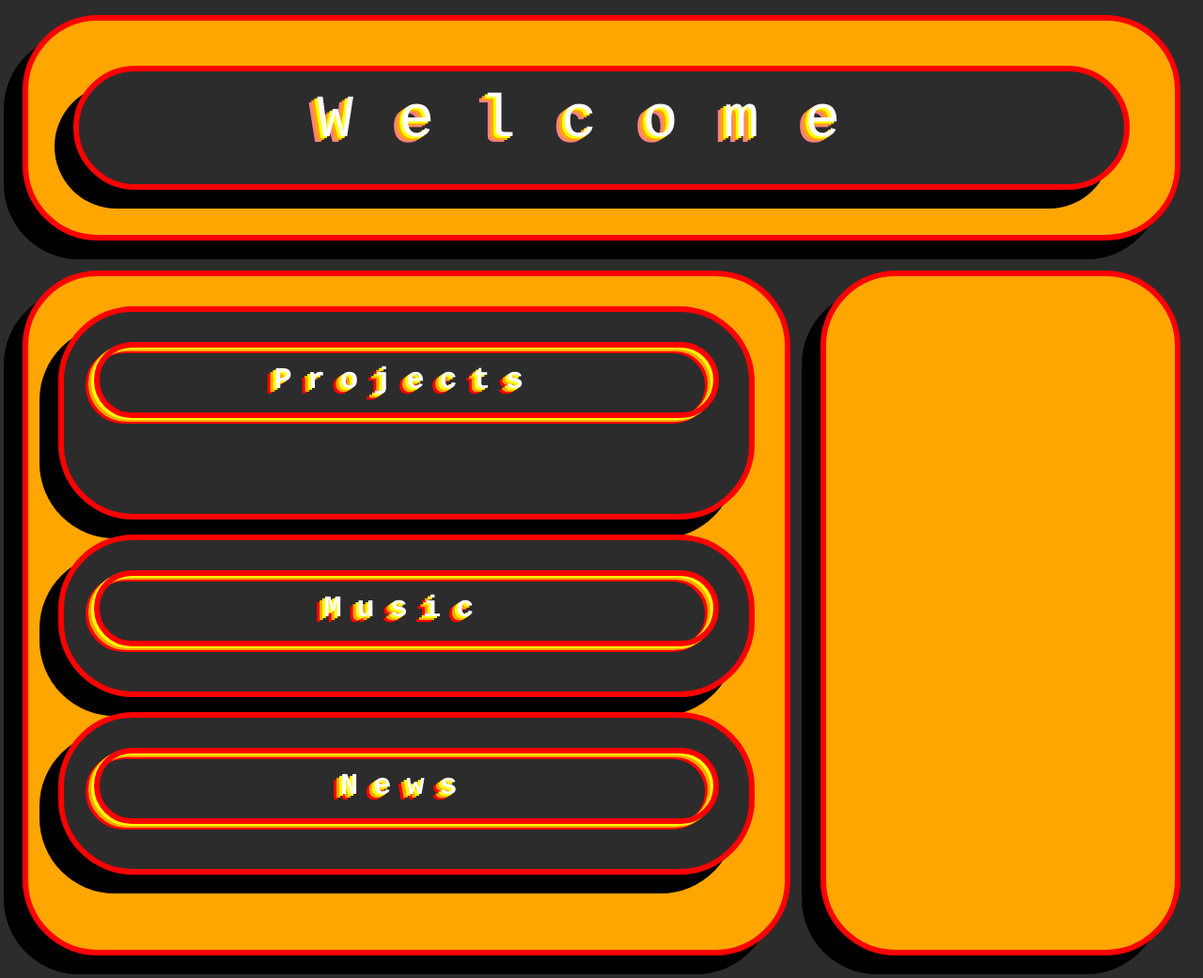
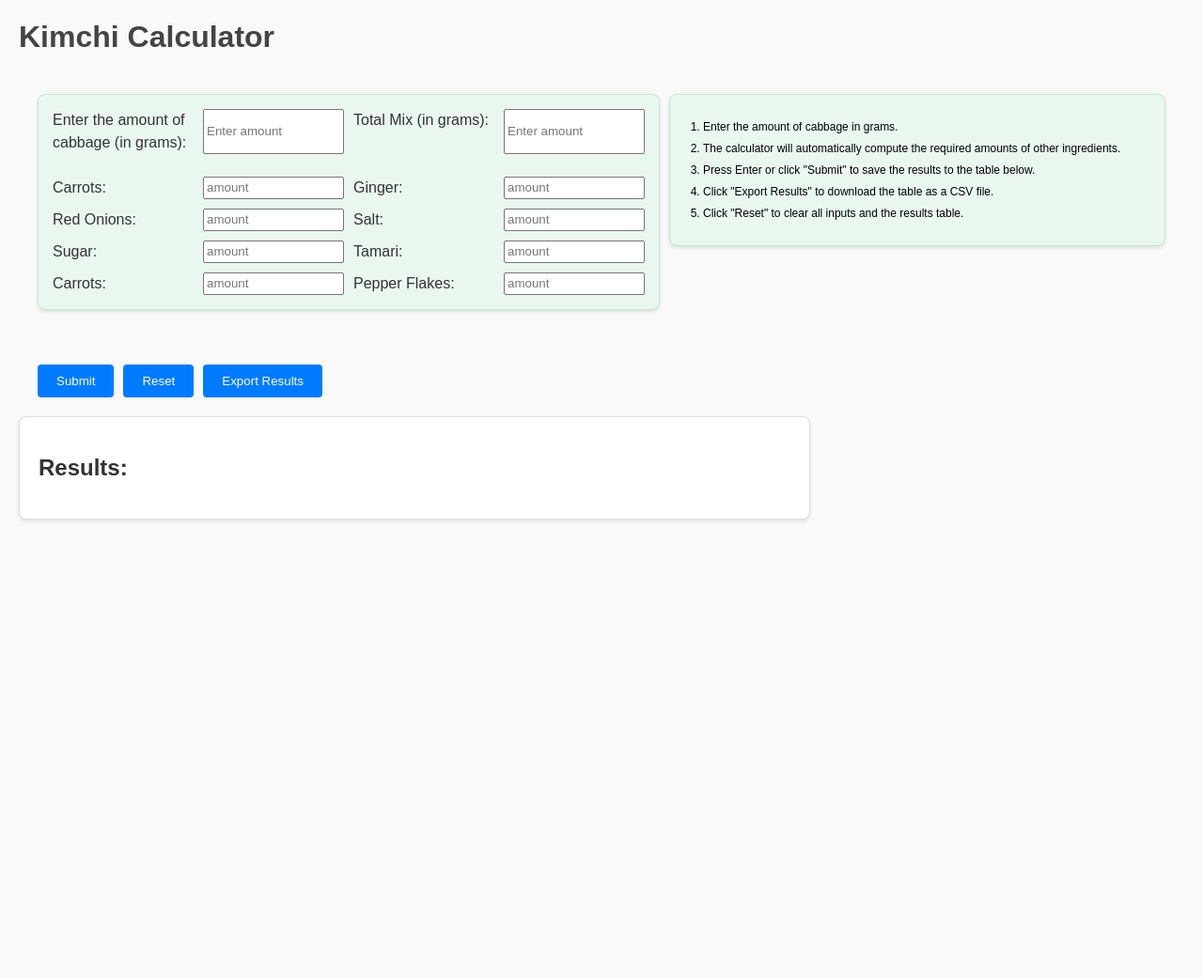
Before and after one commit to eburch521/eburch521.github.io, a PHP site: page / in a window 1280 px wide. Shown: the whole page at 94% size. After the commit the page ends 555 px from the top, so only its background shows below. Run offline with PHP 8.4, Linux system fonts and the light colour scheme.

Commit message:
Add files via upload

```diff
--- a/index.html
+++ b/index.html
@@ -7,28 +7,61 @@
     <title>Document</title>
 </head>
 <body>
-<div id="header" class="outer"><div class="container"><div id="title">Welcome</div></div></div>
-<div id="container2">
-    <div id="sidebar" class="outer">
-    <div id="projects" class="container">
-        <h1>Projects</h1>
-            <a class="links project-links" href="drumMachine2/drumMachine2.html">JS-9 drumMachine</a><br>
-            <a class="links project-links" href="spotify/index.html">BandFinder</a><br>
-            <a class="links project-links" href="forms/index.html">Kimchi Calculator</a><br>
 
+    <h1 id="header">Kimchi Calculator</h1>
+    <div id="main-container">
+        <div id="input-table">
+            <div id="header2">
+                <label for="cabbage">Enter the amount of cabbage (in grams):</label>
+                <input type="number" id="cabbage-amount" class="amounts" placeholder="Enter amount" min="0" step="0.1">
+
+                <label for="total">Total Mix (in grams):</label>
+                <input type="number" id="total-mix" class="amounts" placeholder="Enter amount" min="0" step="0.1">
+            </div>
+            <br>
+            <div id="ingredients">
+                <label for="carrots">Carrots:</label>
+                <input type="number" id="carrot-amount" class="amounts" placeholder="amount" min="0" step="0.1">
+                <label for="ginger">Ginger:</label>
+                <input type="number" id="ginger-amount" class="amounts" placeholder="amount" min="0" step="0.1">
+
+                <label for="redOnion">Red Onions:</label>
+                <input type="number" id="onion-amount" class="amounts" placeholder="amount" min="0" step="0.1">
+                <label for="salt">Salt:</label>
+                <input type="number" id="salt-amount" class="amounts" placeholder="amount" min="0" step="0.1">
+
+                <label for="sugar">Sugar:</label>
+                <input type="number" id="sugar-amount" class="amounts" placeholder="amount" min="0" step="0.1">
+                <label for="tamari">Tamari:</label>
+                <input type="number" id="tamari-amount" class="amounts" placeholder="amount" min="0" step="0.1">
+
+                <label for="garlic">Carrots:</label>
+                <input type="number" id="garlic-amount" class="amounts" placeholder="amount" min="0" step="0.1">
+                <label for="pepperflakes">Pepper Flakes:</label>
+                <input type="number" id="pepper-amount" class="amounts" placeholder="amount" min="0" step="0.1">
+            </div>
+        </div>
+        <div id="instructions">
+            <ol>
+                <li>Enter the amount of cabbage in grams.</li>
+                <li>The calculator will automatically compute the required amounts of other ingredients.</li>
+                <li>Press Enter or click "Submit" to save the results to the table below.</li>
+                <li>Click "Export Results" to download the table as a CSV file.</li>
+                <li>Click "Reset" to clear all inputs and the results table.</li>
+            </ol>
+        </div>
     </div>
-
-    <div id="music" class="container">
-        <h1>Music</h1>
-            <a class="links music-links" href="https://eburch.bandcamp.com">Bandcamp</a>
+    <br>
+    <!-- Add Submit and Reset buttons -->
+    <div id="buttons">
+        <button type="button" id="submit-btn">Submit</button>
+        <button type="reset" id="reset-btn">Reset</button>
+        <button type="button" id="export-btn">Export Results</button>
     </div>
-    <div id="news" class="container">
-        <h1>News</h1>
-            <a class="links news-links" href="https://eburch.bandcamp.com">News</a>
+    <div id="result-container">
+        <h2>Results:</h2>
+        <div id="result1"></div>
     </div>
-</div>
-<div id="viewbox" class="outer"></div>
-</div>
-<script src="index.js"></script>
+    <script src="script.js"></script>
 </body>
 </html>
--- a/style.css
+++ b/style.css
@@ -1,123 +1,151 @@
-body{
-    margin: 1;
-    padding: 1;
-    font-family: Cascadia Code, Courier, monospace;
-    background-color: rgb(44, 44, 44);
-}
-#container2{
-    border-radius: 5rem;
-
-    display: grid;
-    transition: transform .5s;
-    grid-template-columns: auto auto;
-}
-#header{
-    border-radius: 5rem;
-
-    text-align: center;
-    transition: transform .5s;
-    color: white;
-    padding: 2rem;
-    font-size: 4rem;
-
-    text-align: center;
-
-}
-#sidebar{
-  width: fill;
-  transition: transform .5s;
+body {
+  font-family: Arial, sans-serif;
+  margin: 20px;
+  padding: 0;
+  background-color: #f9f9f9;
+  color: #333;
 }
 
-.container{
-
-    border: .4rem solid rgb(255, 0, 0);
-    border-radius: 5rem;
-
-    margin: 1rem;
-    padding: 1rem;
-    box-shadow: -20px 20px  rgb(0, 0, 0);
-    padding-bottom: 2rem;
-    background-color: rgb(44, 44, 44);
-    transition: transform 5s;
+h1 {
+  text-align: left;
+  color: #444;
 }
 
-#viewbox{
-  width: auto;
-  transition: transform 5s;
-  border-radius: 5rem;
 
-}
-#title{
-  text-align: center;
-  border-radius: 5rem;
-  color: white;
-  padding: 0;
-  filter: drop-shadow(-.15rem .15rem rgb(255, 255, 0))
-  drop-shadow(-.15rem .15rem rgb(255, 166, 0)) drop-shadow(-.15rem .15rem rgb(255, 127, 127));
-  transition: transform 5s;
-  font-size: 4rem;
+#result-container {
+  max-width: 800px;
 
-  letter-spacing: 3rem;
-
-}
-h1{
-    text-align: center;
-
-    color: white;
-    padding: 0;
-    filter: drop-shadow(-.15rem .15rem rgb(255, 255, 0)) drop-shadow(-.15rem .15rem rgba(255, 166, 0)) drop-shadow(-.15rem .15rem rgb(255, 0, 0));
-    border: .4rem solid rgb(255, 0, 0);
-    border-radius: 5rem;
-
-    margin: 1rem;
-    padding: 1rem;
-    font-size: 2rem;
-    transition: transform 5s;
-    text-align: center;
-    letter-spacing: 1rem;
-
-}
-.outer{
-  display: block;
-  border: .4rem solid rgb(255, 0, 0);
-  border-radius: 5rem;
-  border-bottom-right-radius: 5rem;
-  margin: 1rem;
-  padding: 1rem;
-  box-shadow: -20px 20px  black;
-  padding-bottom: 4rem;
-  width: fill;
-  background-color: #ffa600;
-  transition: transform 5s;
-
-
+  padding: 20px;
+  background: #fff;
+  border: 1px solid #ddd;
+  border-radius: 8px;
+  box-shadow: 0 2px 4px rgba(0, 0, 0, 0.1);
 }
 
-.links{
-    text-align: center;
-    display: none;
-    margin: 0 auto;
+#result-table {
+  width: 100%;
+  border-collapse: collapse;
+  margin-top: 20px;
 }
 
-.flip-div{
-  transform: rotateY(10deg);
-
-  transition: transform 5s;
+#result-table th, #result-table td {
+  border: 1px solid #ddd;
+  padding: 8px;
+  text-align: left;
 }
 
-.show-links{
-  display: block;
-
+#result-table th {
+  background-color: #f4f4f4;
+  font-weight: bold;
 }
 
-a:link {
-    color: #00ff00;
-    align-items: center;
+#header2{
+    display: grid;
+    grid-template-columns: 150px 150px 150px 150px;
+    gap: 10px;
+}
 
+#ingredients {
+    display: grid;
+    grid-template-columns: 150px 150px 150px 150px;
+    gap: 10px;
+}
+
+#instructions {
+  max-width: 800px;
+  margin: 20px auto;
+  padding: 15px;
+  background-color: #e9f7ef;
+  border: 1px solid #c3e6cb;
+  border-radius: 8px;
+  color: #000000;
+  font-size: 12px;
+  line-height: 1.5;
+  box-shadow: 0 2px 4px rgba(0, 0, 0, 0.1);
+}
+
+#instructions ol {
+  margin: 10px 0;
+  padding-left: 20px;
+}
+
+#instructions li {
+  margin-bottom: 5px;
+}
+
+#main-container {
+  display: flex;
+  justify-content: space-between;
+  align-items: flex-start; /* Align items at the top */
+  max-width: 1200px;
+  gap: 10px;
+  margin: auto;
+}
+
+#input-table {
+    max-width: 800px;
+    margin: 20px auto;
+    padding: 15px;
+    background-color: #e9f7ef;
+    border: 1px solid #c3e6cb;
+    border-radius: 8px;
+    font-size: 16px;
+    line-height: 1.5;
+    box-shadow: 0 2px 4px rgba(0, 0, 0, 0.1);
+}
+
+#instructions {
+  flex: 1;
+  align-self: flex-start; /* Align instructions to the top */
+}
+
+#buttons {
+  display: flex;
+  justify-content: flex-start; /* Align buttons to the left */
+  align-items: center; /* Vertically align buttons */
+  gap: 10px; /* Add spacing between buttons */
+  margin: 20px 0;
+  padding-left: 20px; /* Add some padding to align with other content */
+}
+
+#buttons button {
+  padding: 10px 20px;
+  background-color: #007bff;
+  color: white;
+  border: none;
+  border-radius: 4px;
+  cursor: pointer;
+}
+
+#buttons button:hover {
+  background-color: #0056b3;
+}
+
+@media (min-width: 600px) and (max-width: 1024px) {
+  body {
+    margin: 10px;
   }
 
-  a:visited {
-    color: rgb(103, 172, 0);
+  form {
+    max-width: 90%;
+    margin: 0 auto;
+    padding: 15px;
+  }
+
+  #header2, #ingredients {
+    grid-template-columns: 1fr 1fr; /* Adjust to two columns */
+    gap: 15px;
+  }
+
+  #result-container {
+    max-width: 95%;
+    margin: 10px auto;
+    padding: 15px;
+  }
+
+  #result-table th, #result-table td {
+    font-size: 14px; /* Adjust font size for better readability */
+    padding: 6px;
   }
   form input[type="text"], form input[type="number"] {
     font-size: 14px;
```
